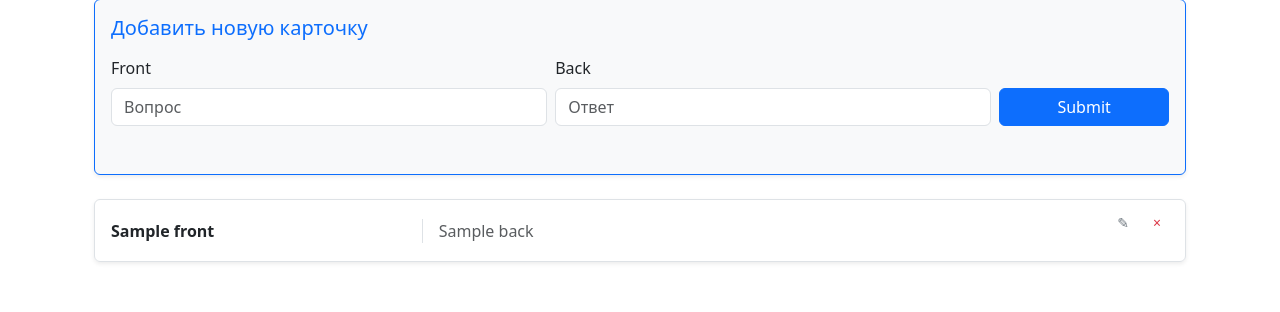
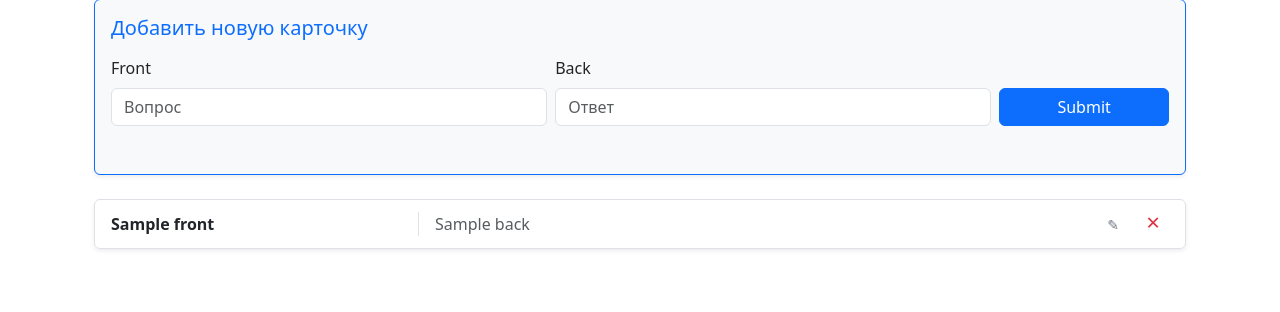
Before and after one commit to bbldaaa750/flashcard-app, a Python web app: template app/templates/deck_details.html in a window 1280 px wide. Shown: the part 151-463 px from the top of the page. Run offline with Jinja, Linux system fonts and the light colour scheme; the template is opened without the code that fills it: most values are stand-ins (such as "Sample title", 1, 10 or a date in 2020); form fields are guessed from the names that the template uses; some libraries are stand-ins or nearby versions.

Commit message:
fix: card edit and delete buttons

```diff
--- a/app/templates/deck_details.html
+++ b/app/templates/deck_details.html
@@ -41,14 +41,22 @@
                     <div class="text-muted text-break flex-grow-1 border-start ps-3">{{ card.back }}</div>
                 </div>
 
-                <div class="ms-3 d-flex gap-2">
-                    <a href="{{ url_for('deck.edit_card', card_id=card.id) }}" class="btn btn-sm btn-outline-secondary border-0">
+                <div class="ms-3 d-flex gap-2 align-items-center">
+
+                    <a href="{{ url_for('deck.edit_card', card_id=card.id) }}"
+                    class="btn btn-sm btn-outline-secondary border-0 d-flex align-items-center justify-content-center square-btn"
+                    title="Редактировать">
                         ✎
                     </a>
-                    <form action="{{ url_for('deck.remove_card', card_id=card.id) }}" method="POST">
-                         <button type="submit" class="btn btn-sm btn-outline-danger border-0" onclick="return confirm('Удалить карточку?')">
+
+                    <form action="{{ url_for('deck.remove_card', card_id=card.id) }}" method="POST" class="d-flex mb-0">
+                        <button type="submit"
+                                class="btn btn-sm btn-outline-danger border-0 d-flex align-items-center justify-content-center square-btn"
+                                onclick="return confirm('Удалить карточку?')"
+                                title="Удалить"
+                                style="font-size: 1.5rem; padding-bottom: 4px;">
                             &times;
-                         </button>
+                        </button>
                     </form>
                 </div>
             </div>
@@ -61,4 +69,12 @@
         </div>
     {% endif %}
 </div>
+<style>
+.square-btn {
+    width: 32px;
+    height: 32px;
+    padding: 0;
+    border-radius: 4px;
+}
+</style>
 {% endblock %}
```
